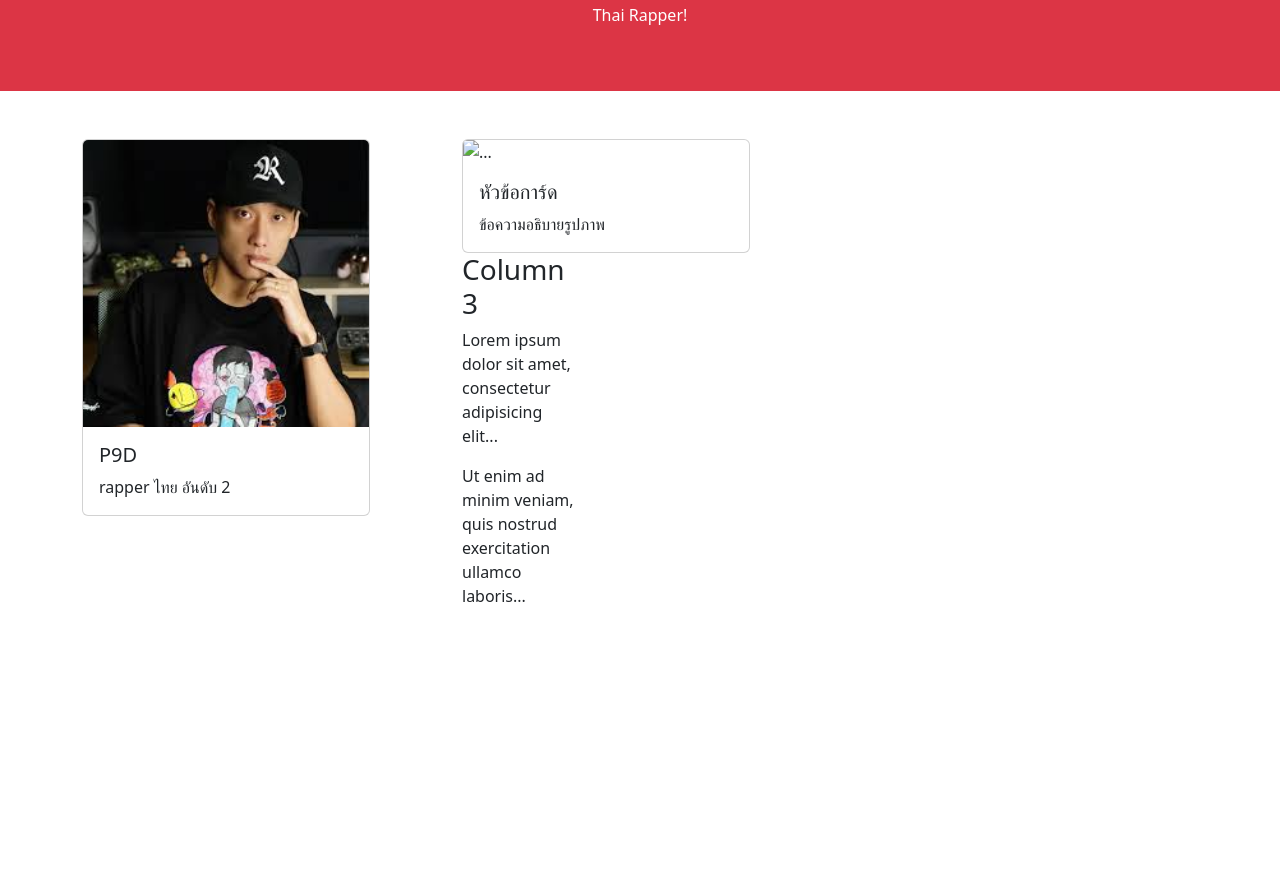
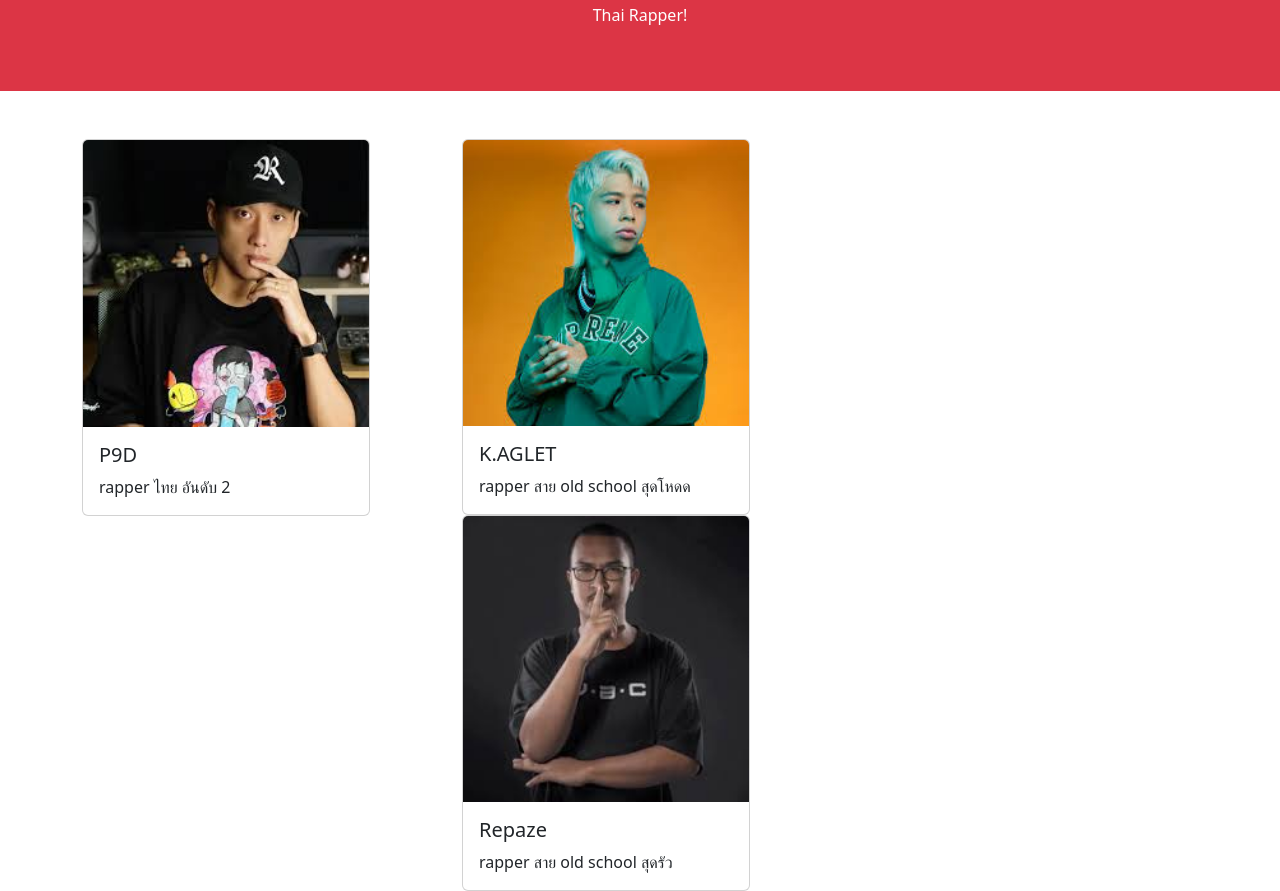
Before and after one commit to Puripak-Tammajak/bootstrap, a plain HTML site: page index.html in a window 1280 px wide. Shown: the part 157-1048 px from the top of the page. Before the commit the page ends 800 px from the top, so only its background shows below. Drawn offline with nearby package versions, Linux system fonts and the light colour scheme.

Commit message:
Update index.html

```diff
--- a/index.html
+++ b/index.html
@@ -50,19 +50,23 @@
      <link href="https://cdn.jsdelivr.net/npm/bootstrap@5.3.2/dist/css/bootstrap.min.css" rel="stylesheet">
 
 <div class="card" style="width: 18rem;">
-  <img src="image.jpg" class="card-img-top" alt="...">
+  <img src="K.aglet.jfif" class="card-img-top" alt="...">
   <div class="card-body">
-    <h5 class="card-title">หัวข้อการ์ด</h5>
-    <p class="card-text">ข้อความอธิบายรูปภาพ</p>
+    <h5 class="card-title">K.AGLET</h5>
+    <p class="card-text">rapper สาย old school สุดโหดด</p>
   </div>
 </div>
 
     <div class="col-sm-4">
-      <h3>Column 3</h3>
-      <p>Lorem ipsum dolor sit amet, consectetur adipisicing elit...</p>
-      <p>Ut enim ad minim veniam, quis nostrud exercitation ullamco laboris...</p>
-    </div>
+      <link href="https://cdn.jsdelivr.net/npm/bootstrap@5.3.2/dist/css/bootstrap.min.css" rel="stylesheet">
+
+<div class="card" style="width: 18rem;">
+  <img src="repaze.jfif" class="card-img-top" alt="...">
+  <div class="card-body">
+    <h5 class="card-title">Repaze</h5>
+    <p class="card-text">rapper สาย old school สุดรัว</p>
   </div>
+</div>
 </div>
 
 </body>
```
